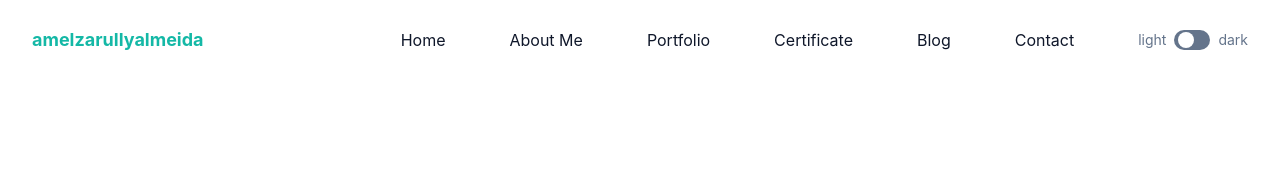
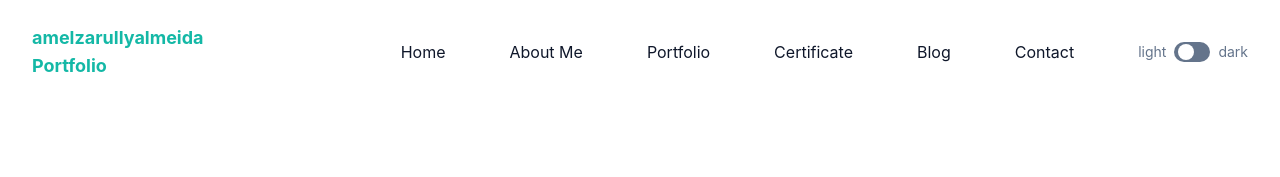
Before and after one commit to rullyal/Portfolio-AmelzaRullyAlmeida, a website: page index.html in a window 1280 px wide. Shown: the top 177 px of the page. Drawn offline with Linux system fonts and the light colour scheme.

Commit message:
add text

```diff
--- a/index.html
+++ b/index.html
@@ -23,7 +23,8 @@
         <div class="relative flex items-center justify-between">
           <div class="px-4">
             <a href="#home" class="block py-6 text-lg font-bold text-primary"
-              >amelzarullyalmeida</a
+              >amelzarullyalmeida <br>
+              Portfolio</a
             >
           </div>
           <div class="flex items-center px-4">
```
